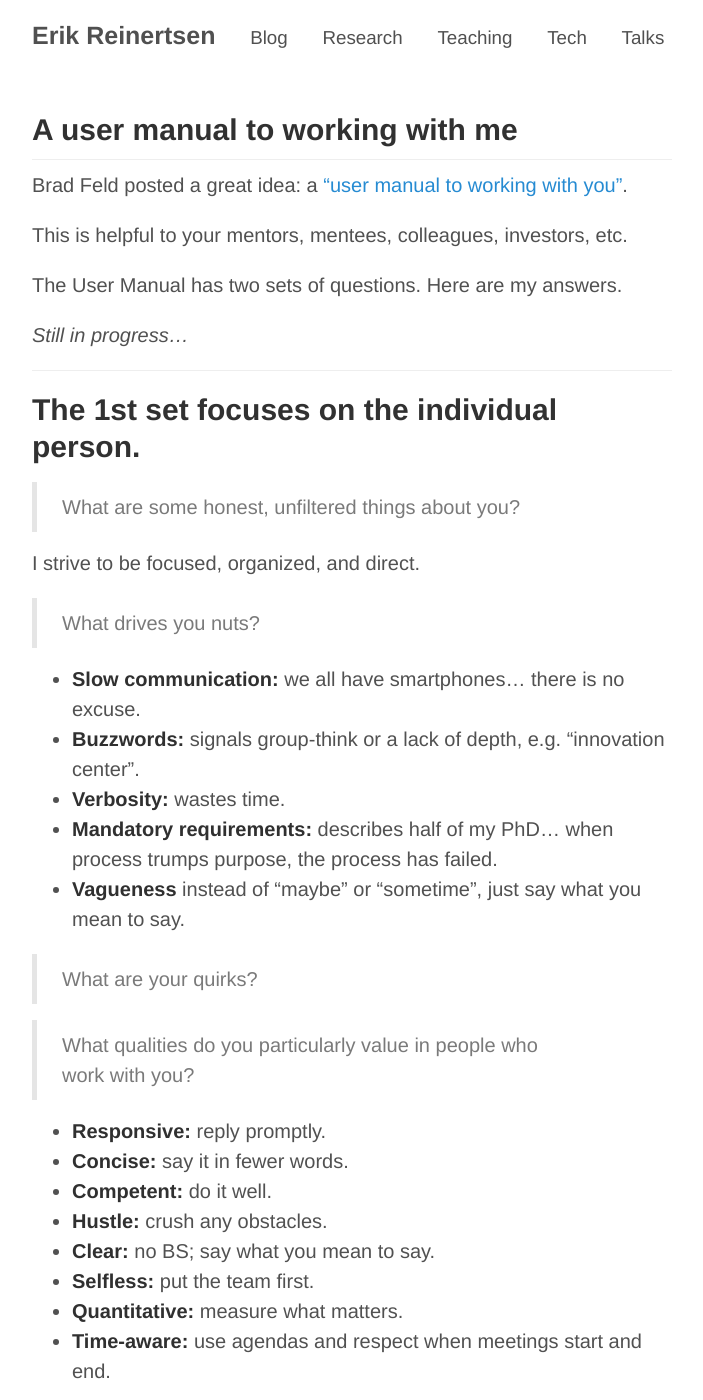
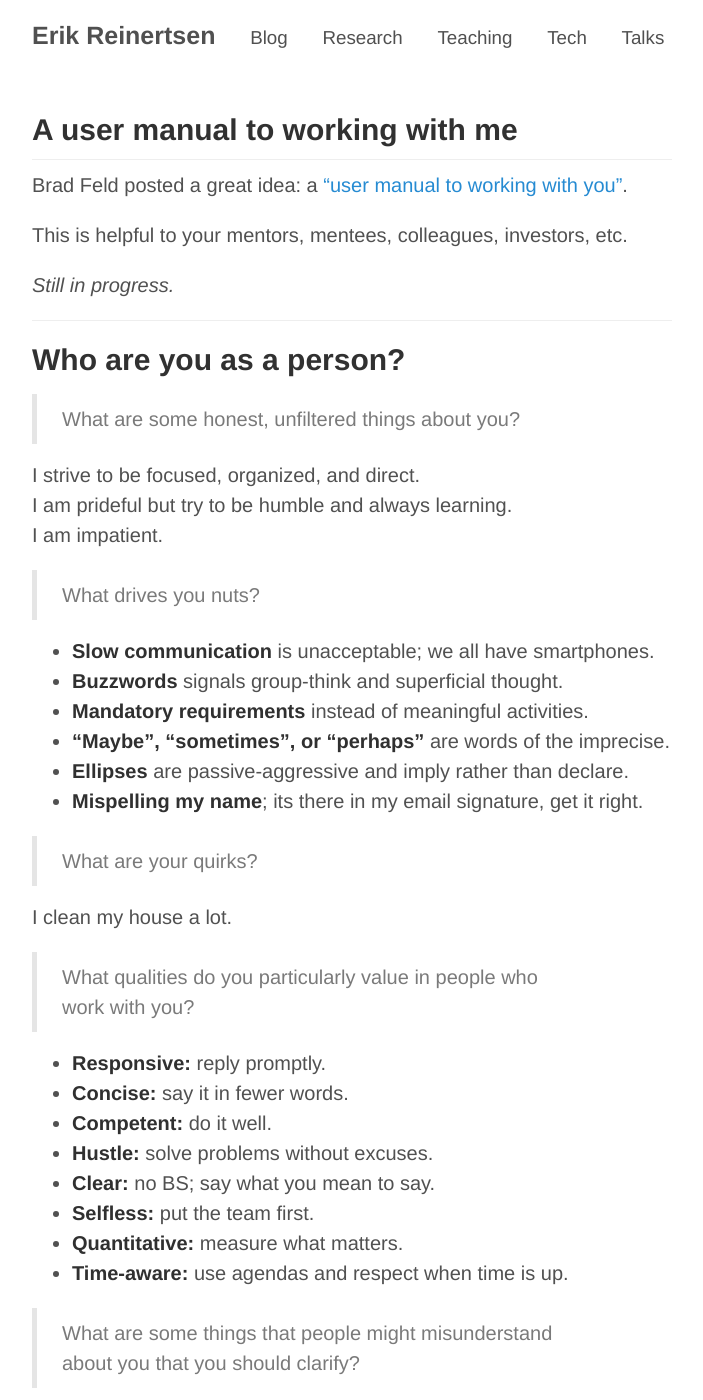
Before and after one commit to erikr/erikr.github.io, a Jekyll site: the page built from _posts/2016-04-16-usermanual-to-working-with-me.md, in a window 1280 px wide and 1400 px high. Shown: the whole window, without its empty margins (288-991 px from the left). Built offline with Jekyll 4.4.1, drawn with Linux system fonts in a browser that asks for light colours; nearby versions of some CDN libraries; some of the changed text lies outside the part shown.

Commit message:
revised post working with me

```diff
--- a/_posts/2016-04-16-usermanual-to-working-with-me.md
+++ b/_posts/2016-04-16-usermanual-to-working-with-me.md
@@ -8,65 +8,68 @@ Brad Feld posted a great idea: a ["user manual to working with you"](http://www.
 
 This is helpful to your mentors, mentees, colleagues, investors, etc.
 
-The User Manual has two sets of questions. Here are my answers.
-
-*Still in progress...*
+*Still in progress.*
 
 ---
 
-## The 1st set focuses on the individual person.
+## Who are you as a person?
 
 > What are some honest, unfiltered things about you?
 
 I strive to be focused, organized, and direct.
+I am prideful but try to be humble and always learning.
+I am impatient.
 
 > What drives you nuts?
 
-+ **Slow communication:** we all have smartphones... there is no excuse.
-+ **Buzzwords:** signals group-think or a lack of depth, e.g. "innovation center".
-+ **Verbosity:** wastes time.
-+ **Mandatory requirements:** describes half of my PhD... when process trumps purpose, the process has failed.
-+ **Vagueness** instead of "maybe" or "sometime", just say what you mean to say.
++ **Slow communication** is unacceptable; we all have smartphones.
++ **Buzzwords** signals group-think and superficial thought.
++ **Mandatory requirements** instead of meaningful activities.
++ **"Maybe", "sometimes", or "perhaps"** are words of the imprecise.
++ **Ellipses** are passive-aggressive and imply rather than declare.
++ **Mispelling my name**; its there in my email signature, get it right.
 
 > What are your quirks?
+
+I clean my house a lot.
 
 > What qualities do you particularly value in people who work with you?
 
 + **Responsive:** reply promptly.
 + **Concise:** say it in fewer words.
 + **Competent:** do it well.
-+ **Hustle:** crush any obstacles.
++ **Hustle:** solve problems without excuses.
 + **Clear:** no BS; say what you mean to say.
 + **Selfless:** put the team first.
 + **Quantitative:** measure what matters.
-+ **Time-aware:** use agendas and respect when meetings start and end.
++ **Time-aware:** use agendas and respect when time is up.
 
 > What are some things that people might misunderstand about you that you should clarify?
 
 ---
 
-## The 2nd set focuses on how you interact with others.
+## How do you interact with others?
 
 > How do you coach people to do their best work and develop their talents?
 
 > What’s the best way to communicate with you?
 
-+ **If we work on the same team:** Slack > email.
-+ **If you are reaching out:** Twitter, which can convert to an email.
-+ **Personal:** text message > Facebook.
++ **If we work on the same team:** email me.
++ **If you are reaching out:** Twitter or email; be brief.
++ **Personal:** text me.
 
 > What’s the best way to convince you to do something?
 
 + Do you truly need my help, or can anyone do it?
 + Does it benefit many people +/- me, or just yourself?
-+ Is the deliverable, due date, and time commitment specific and clear?
++ Is the deliverable, due date, and time commitment clear?
 + Do I have bandwidth right now?
 
 > How do you like to give feedback?
 
-Via constructive and action-oriented discussion.
+I ask many questions to understand the situation. I then provide constructive, specific, and actionable input.
 
-Why did you do X? What did you hope to achieve? What worked well and not well? What would you do and measure next time?
+One of my mentors has a good approach of telling you 1) what worked well, and 2) how can you be better.
 
 > How do you like to get feedback?
 
@@ -74,13 +77,6 @@ The same way as I like to give feedback.
 
 ---
 
-The next step is to get feedback from people you work with:
-
-1. Are your answers correct?
-2. How can you improve?
-
----
-
-From a friend after reading this:
+From a colleague after reading this:
 
 > In the future I'll make sure to be slow and vague when communicating with you via your preferred method, Vine.
```
Also changed, not shown: 1 other file.
